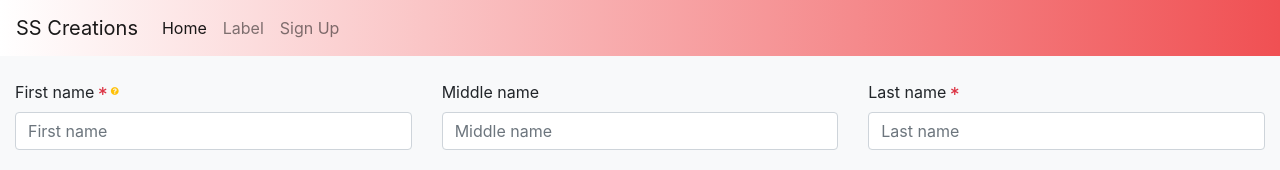
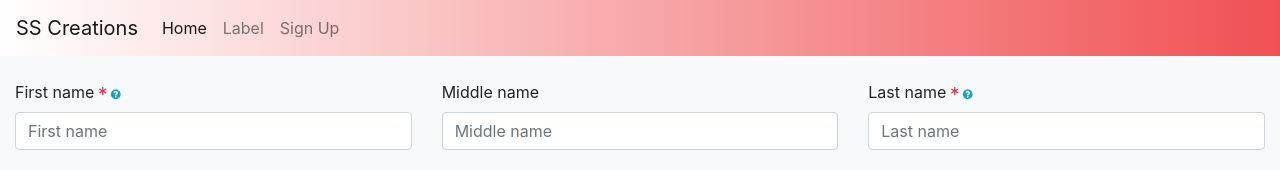
Before and after one commit to SumaKommuri/Creations, an Angular app: page /signup in a window 1280 px wide. Shown: the top 170 px of the page. Built offline with nearby package versions, Linux system fonts and the light colour scheme.

Commit message:
creating model popup

```diff
--- a/src/app/label/label.component.html
+++ b/src/app/label/label.component.html
@@ -6,6 +6,31 @@
   &lt;!&ndash;label works!&ndash;&gt;
 </p>-->
 <label>
-  {{propertyName}} <sup *ngIf="required" class="text-danger fs-8"><i class="fas fa-asterisk "></i>
-  <span *ngIf="question" class="text-warning fs-8 ml-1"><i class="fas fa-question-circle"></i> </span></sup>
+  {{propertyName}} <sup *ngIf="required" class="text-danger fs-8"><i class="fas fa-asterisk "></i></sup>
+  <span *ngIf="question" class="text-info fs-10 ml-1"><i class="fas fa-question-circle pointerhand" data-toggle="modal" data-target="#myModal" data-backdrop="static" ></i></span>
 </label>
+
+<!-- The Modal -->
+<div class="modal" id="myModal">
+  <div class="modal-dialog">
+    <div class="modal-content">
+
+      <!-- Modal Header -->
+      <div class="modal-header">
+        <h4 class="modal-title">Modal Heading</h4>
+        <button type="button" class="close" data-dismiss="modal">&times;</button>
+      </div>
+
+      <!-- Modal body -->
+      <div class="modal-body">
+        This is {{propertyName}}
+      </div>
+
+      <!-- Modal footer -->
+      <div class="modal-footer">
+        <button type="button" class="btn btn-danger" data-dismiss="modal">Close</button>
+      </div>
+
+    </div>
+  </div>
+</div>
--- a/src/app/signup/signup.component.html
+++ b/src/app/signup/signup.component.html
@@ -5,7 +5,7 @@
   <form>
     <div class="row">
       <div class="form-group col-md-4">
-        <app-label [propertyName]="'First name'" [required]="true" [question]="true"></app-label>
+        <app-label [propertyName]="'First name'" [required]="true" [question]="true">This is First name</app-label>
         <input type="text" class="form-control" placeholder="First name">
       </div>
       <div class="form-group col-md-4">
@@ -13,7 +13,7 @@
         <input type="text" class="form-control" placeholder="Middle name">
       </div>
       <div class="form-group col-md-4">
-        <app-label [propertyName]="'Last name'" [required]="true"></app-label>
+        <app-label [propertyName]="'Last name'" [required]="true" [question]="true">This is Last name</app-label>
         <input type="text" class="form-control" placeholder="Last name">
       </div>
     </div>
--- a/src/styles.css
+++ b/src/styles.css
@@ -1 +1,4 @@
 /* You can add global styles to this file, and also import other style files */
+.pointerhand{
+cursor : pointer;
+}
```
